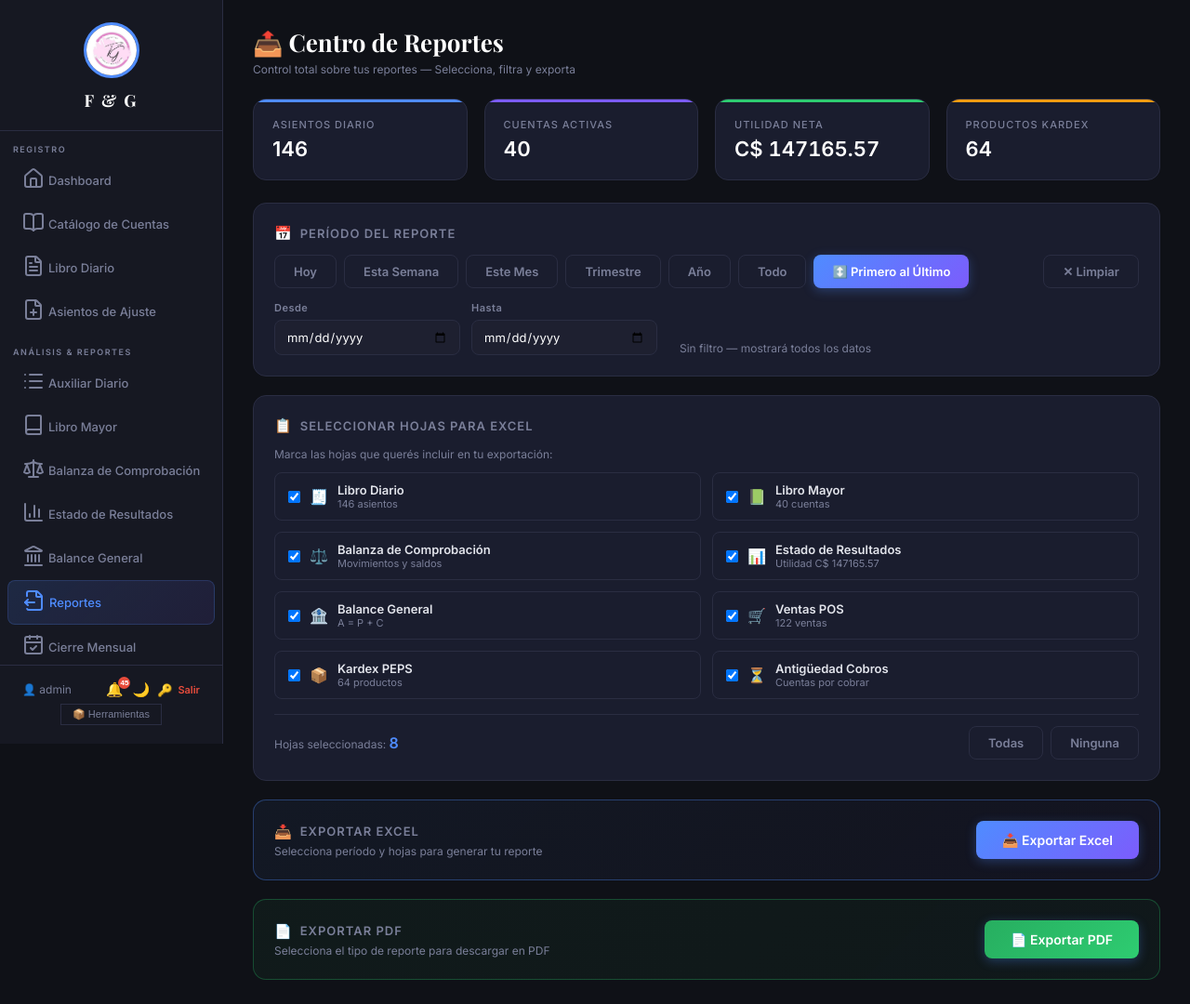
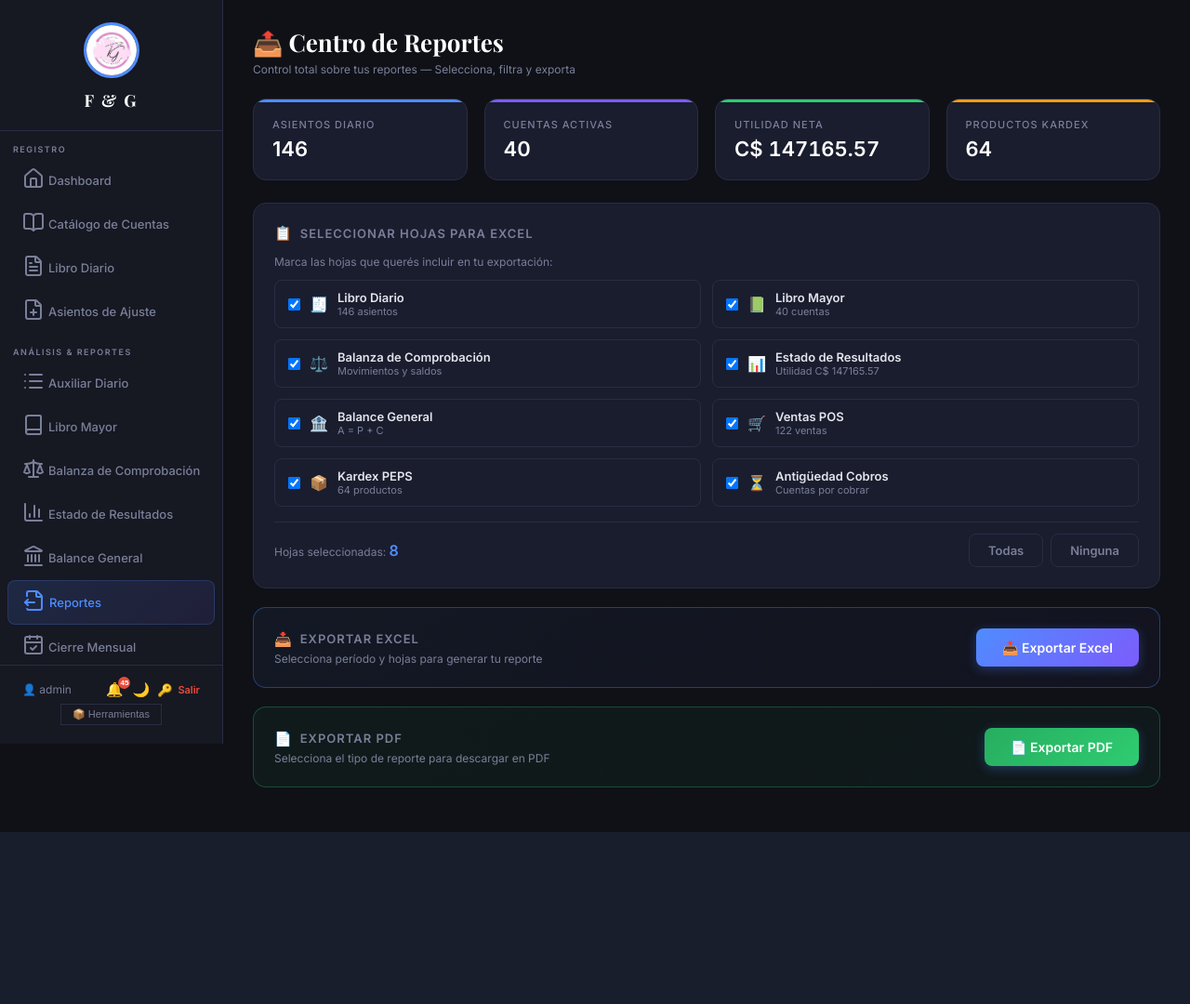
Before and after one commit to DELIVERYEXPRESS25/FG-Sistema-Contable, a Flask app: page /reportes in a window 1280 px wide. Shown: the top 1080 px of the page at 93% size. After the commit the page ends 895 px from the top, so only its background shows below. Run offline with Flask 3, Linux system fonts and the light colour scheme; the visitor is signed in with stand-in values (Sample User, id 1).

Commit message:
Descripción del cambio

```diff
--- a/templates/reportes.html
+++ b/templates/reportes.html
@@ -34,9 +34,9 @@
 </div>
 
 <!-- ═══════════════════════════════════════════════════════
-     CONTROL DE PERÍODO
+     CONTROL DE PERÍODO (OCULTO - se usa el modal de exportar)
      ═══════════════════════════════════════════════════════ -->
-<div class="card" style="margin-bottom:20px;">
+<div class="card" style="margin-bottom:20px;display:none;">
   <div class="card-title"><span class="icon">📅</span> Período del Reporte</div>
 
   <!-- Presets rápidos -->
@@ -192,10 +192,14 @@
     <div style="margin-bottom:20px;">
       <div style="font-weight:600;font-size:13px;margin-bottom:10px;">📅 Seleccionar Período</div>
       <div style="display:flex;gap:8px;flex-wrap:wrap;margin-bottom:10px;">
-        <button class="btn btn-outline btn-sm" onclick="modalSetPeriodo('hoy')">Hoy</button>
-        <button class="btn btn-outline btn-sm" onclick="modalSetPeriodo('mes')">Este Mes</button>
-        <button class="btn btn-outline btn-sm" onclick="modalSetPeriodo('trimestre')">Trimestre</button>
-        <button class="btn btn-outline btn-sm" onclick="modalSetPeriodo('anio')">Año</button>
+        <button id="btnHoy" class="btn btn-outline btn-sm" onclick="modalSetPeriodo('hoy')" style="display:none;">Hoy</button>
+        <button id="btnEsteMes" class="btn btn-outline btn-sm" onclick="modalSetPeriodo('mes')" style="display:none;">Este Mes</button>
+        <button id="btnTrimestre" class="btn btn-outline btn-sm" onclick="modalSetPeriodo('trimestre')" style="display:none;">Trimestre</button>
+        <button id="btnAnio" class="btn btn-outline btn-sm" onclick="modalSetPeriodo('anio')" style="display:none;">Año</button>
+        <button id="btnHoyOff" class="btn btn-outline btn-sm" disabled style="opacity:0.4;cursor:not-allowed;" title="No hay datos en 2026 — estos botones se activarán cuando haya registros en el año actual">Hoy</button>
+        <button id="btnEsteMesOff" class="btn btn-outline btn-sm" disabled style="opacity:0.4;cursor:not-allowed;" title="No hay datos en 2026 — estos botones se activarán cuando haya registros en el año actual">Este Mes</button>
+        <button id="btnTrimestreOff" class="btn btn-outline btn-sm" disabled style="opacity:0.4;cursor:not-allowed;" title="No hay datos en 2026 — estos botones se activarán cuando haya registros en el año actual">Trimestre</button>
+        <button id="btnAnioOff" class="btn btn-outline btn-sm" disabled style="opacity:0.4;cursor:not-allowed;" title="No hay datos en 2026 — estos botones se activarán cuando haya registros en el año actual">Año</button>
         <button class="btn btn-primary btn-sm" onclick="modalPrimerUltimo()">↕️ Primer Registro al Último</button>
         <button class="btn btn-outline btn-sm" onclick="modalLimpiar()">✕ Todo (sin filtro)</button>
       </div>
@@ -591,7 +595,34 @@
 
 function abrirModalExportar() {
     document.getElementById('modalExportar').style.display = 'flex';
-    actualizarModalResumen();
+    verificarBotonesPeriodo();
+    modalPrimerUltimo();
+}
+
+function verificarBotonesPeriodo() {
+    fetch('/api/rango_fechas')
+        .then(r => r.json())
+        .then(data => {
+            if (data.primera && data.ultima) {
+                const anioActual = new Date().getFullYear();
+                const primeraFecha = new Date(data.primera);
+                const ultimaFecha = new Date(data.ultima);
+                const tieneAnioActual = (primeraFecha.getFullYear() <= anioActual && ultimaFecha.getFullYear() >= anioActual) ||
+                                        primeraFecha.getFullYear() === anioActual || ultimaFecha.getFullYear() === anioActual;
+
+                const btnsOn = ['btnHoy', 'btnEsteMes', 'btnTrimestre', 'btnAnio'];
+                const btnsOff = ['btnHoyOff', 'btnEsteMesOff', 'btnTrimestreOff', 'btnAnioOff'];
+
+                if (tieneAnioActual) {
+                    btnsOn.forEach(id => document.getElementById(id).style.display = '');
+                    btnsOff.forEach(id => document.getElementById(id).style.display = 'none');
+                } else {
+                    btnsOn.forEach(id => document.getElementById(id).style.display = 'none');
+                    btnsOff.forEach(id => document.getElementById(id).style.display = '');
+                }
+            }
+        })
+        .catch(err => console.error('Error:', err));
 }
 
 function cerrarModalExportar() {
```
